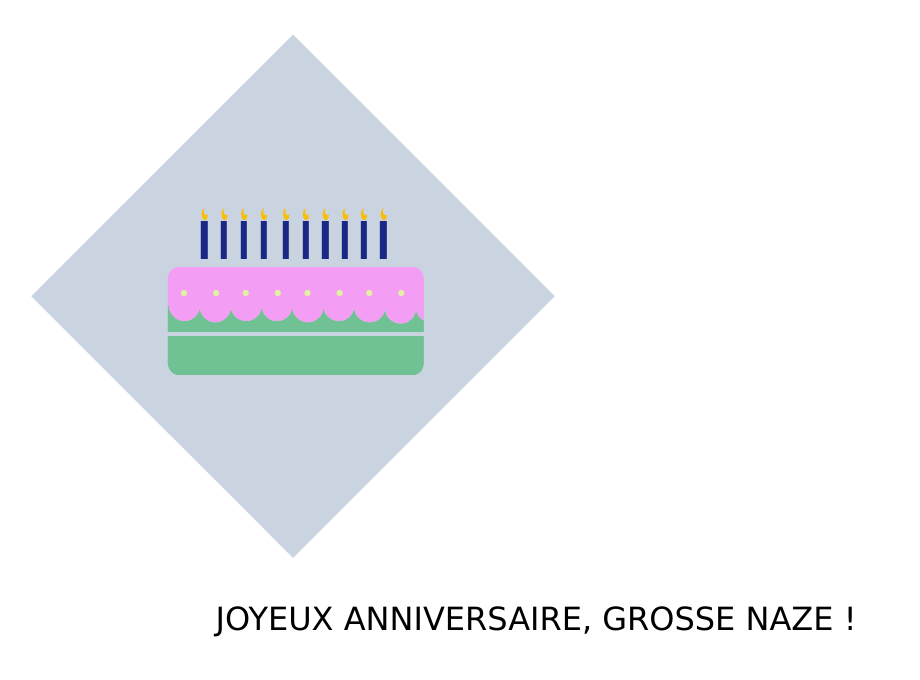
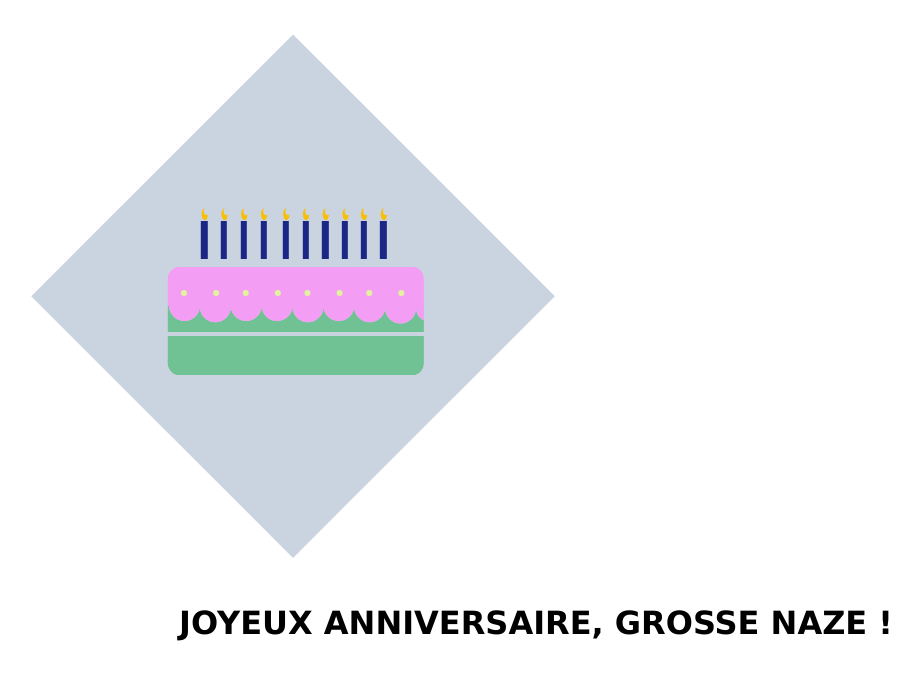
Before and after one commit to Simpleprune/simpleprune.github.io, a Jekyll site: the page accueil.html, which Jekyll copies as it is, in a window 1280 px wide. Shown: the top 680 px of the page, without its empty margins (104-1024 px from the left). Built offline with Jekyll 4.4.1, drawn with Linux system fonts in a browser that asks for light colours.

Commit message:
Update style.css

```diff
--- a/css/style.css
+++ b/css/style.css
@@ -1,5 +1,5 @@
 #gateau{
-vertical-align: middle;
+margin:auto;
 
 }
 
@@ -12,7 +12,7 @@ vertical-align: middle;
 #ja{
   font-size: 32px;
   font-family: Verdana, Sans;
-  font-style: bold;
+  font-weight: bold;
   text-align: center;
   text-transform: uppercase;
 
```
